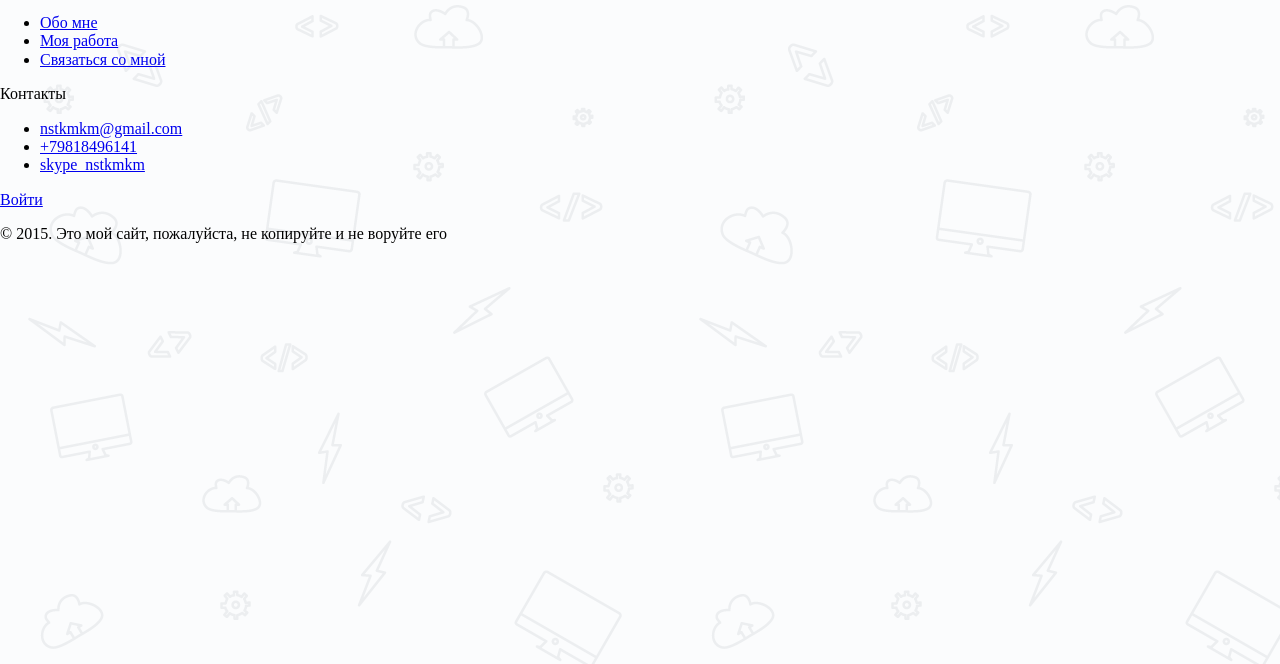
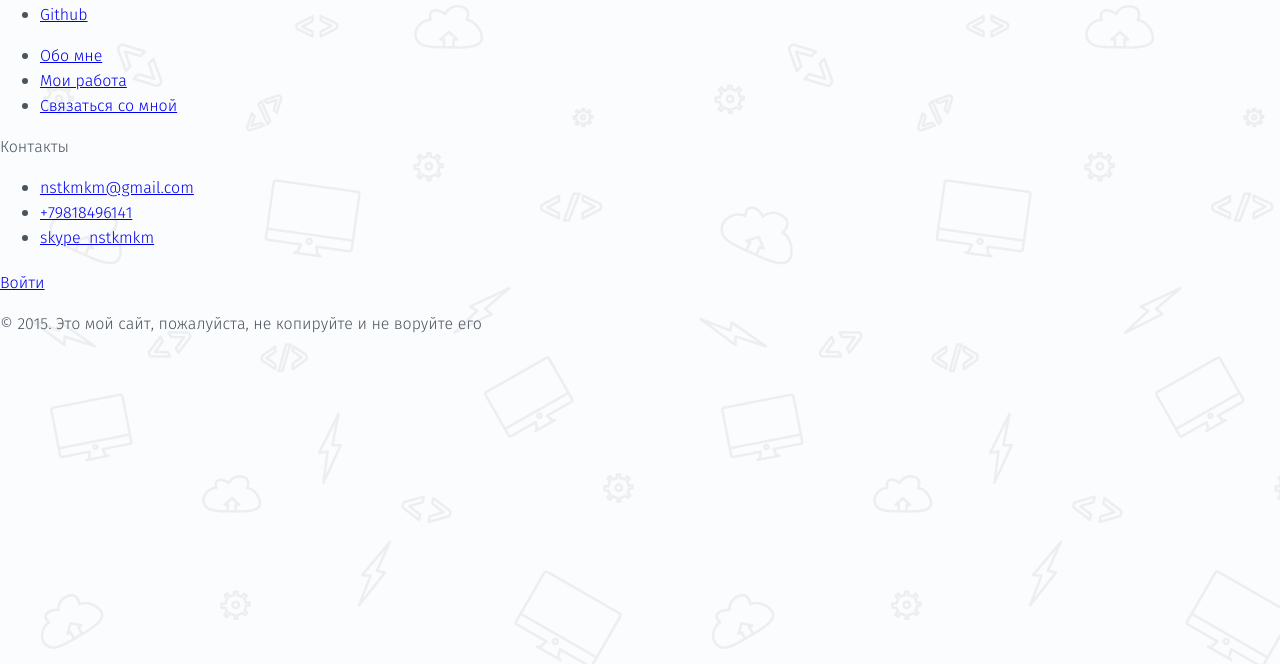
Before and after one commit to nstkm/2, a website: page app/jade/index.jade in a window 1280 px wide. Shown: the part 136-800 px from the top of the page. Drawn offline with nearby package versions, Linux system fonts and the light colour scheme; files that its build step writes are made by us from their sources; files whose address does not match are found by name.

Commit message:
добавлен clerfix

```diff
--- a/app/jade/index.jade
+++ b/app/jade/index.jade
@@ -5,13 +5,14 @@ body
 		div.wrapper
 			div.main-content
 			include ./components/header.jade
+			// Навигация
 			aside.sidebar
 				nav.navigation
 					ul.navigation__list
 						li.navigation__item
 							a.navigation__link--active(href='/index.html') Обо мне
 						li.navigation__item
-							a.navigation__link(href='/mywork.html') Моя работа
+							a.navigation__link(href='/mywork.html') Мои работа
 						li.navigation__item
 							a.navigation__link--border(href='/contactme.html') Связаться со мной
 				div.contacts
@@ -23,8 +24,11 @@ body
 								span.contacts__text +79818496141
 						li.contacts_item.contacts__skype: a.contacts__link(href="skype:skype_nstkmkm?chat")
 								span.contacts__text skype_nstkmkm
+			//Изменяемый контент
 			article.page-content
 				section.about-me
+					h2.about-me__title
+					div.about-me__inner
 
 				section.about-me
 				section.about-me
--- a/app/scss/includes/_fonts.scss
+++ b/app/scss/includes/_fonts.scss
@@ -1,57 +0,0 @@
-@font-face {
-    font-family: 'fira_sansregular';
-    src: url('../fonts/fira/firasans-regular.eot');
-    src: url('../fonts/fira/firasans-regular.eot?#iefix') format('embedded-opentype'),
-    url('../fonts/fira/firasans-regular.woff') format('woff'),
-    url('../fonts/fira/firasans-regular.ttf') format('truetype');
-    font-weight: normal;
-    font-style: normal;
-}
-
-@font-face {
-    font-family: 'fira_sansbook';
-    src: url('../fonts/fira/firasans-book.eot');
-    src: url('../fonts/fira/firasans-book.eot?#iefix') format('embedded-opentype'),
-    url('../fonts/fira/firasans-book.woff') format('woff'),
-    url('../fonts/fira/firasans-book.ttf') format('truetype');
-    font-weight: normal;
-    font-style: normal;
-}
-
-@font-face {
-    font-family: 'fira_sansmedium';
-    src: url('../fonts/fira/firasans-medium.eot');
-    src: url('../fonts/fira/firasans-medium.eot?#iefix') format('embedded-opentype'),
-    url('../fonts/fira/firasans-medium.woff') format('woff'),
-    url('../fonts/fira/firasans-medium.ttf') format('truetype');
-    font-weight: normal;
-    font-style: normal;
-}
-
-@font-face {
-    font-family: 'fira_sanslight';
-    src: url('../fonts/fira/firasans-light.eot');
-    src: url('../fonts/fira/firasans-light.eot?#iefix') format('embedded-opentype'),
-    url('../fonts/fira/firasans-light.woff') format('woff'),
-    url('../fonts/fira/firasans-light.ttf') format('truetype');
-    font-weight: normal;
-    font-style: normal;
-}
-
-@font-face {
-    font-family: 'fira_sanslightItalic';
-    src: url('../fonts/fira/firasans-lightitalic.eot');
-    src: url('../fonts/fira/firasans-lightitalic.eot?#iefix') format('embedded-opentype'),
-    url('../fonts/fira/firasans-lightitalic.woff') format('woff'),
-    url('../fonts/fira/firasans-lightitalic.ttf') format('truetype');
-    font-weight: normal;
-    font-style: normal;
-}
-
-@font-face {
-    font-family: 'ProximaNovaCond';
-    src: url('../fonts/ProximaNova/ProximaNovaCond-Semibold.otf');
-    src: url('../fonts/ProximaNova/ProximaNovaCond-Semibold.otf?#iefix') format('embedded-opentype');
-    font-weight: normal;
-    font-style: normal;
-}
--- a/app/scss/includes/_variables.scss
+++ /dev/null
@@ -1,3 +0,0 @@
-// ПЕРЕМЕННЫЕ
-
-//ШРИФТЫ
--- a/app/scss/main.scss
+++ b/app/scss/main.scss
@@ -1,4 +1,14 @@
-//ШРИФТЫ
+// Шрифты
+
+@font-face {
+	font-family: 'fira_sansregular';
+	src: url('../fonts/fira/firasans-regular.eot');
+	src: url('../fonts/fira/firasans-regular.eot?#iefix') format('embedded-opentype'),
+	url('../fonts/fira/firasans-regular.woff') format('woff'),
+	url('../fonts/fira/firasans-regular.ttf') format('truetype');
+	font-weight: normal;
+	font-style: normal;
+}
 
 @font-face {
 	font-family: 'fira_sansbook';
@@ -30,11 +40,42 @@
 	font-style: normal;
 }
 
+
 // ПЕРЕМЕННЫЕ
+
+$white-text:                        #ffffff;
+$bg-color:                          #eff3f7;
+$font-color:                        #4a545d;
+$title-color:                       #3ba8c0;
+
+$nav-bg-active:                     #3ba8c0;
+$nav-font-color-hover:              #3ba8c0;
+$nav-font-color:                    #959aa8;
+
+$contact-email-color:               #41b9d4;
+$contact-phone-color:               #48cbe8;
+$contact-skype-color:               #51daf8;
+
+//mixins
+
+@mixin clearfix {
+&:before, &:after {
+	content: ' ';
+	display: table;
+}
+&:after {
+	clear: both;
+}
+}
+
+// Main
 
 html {
 	height:100%;
 }
 body {
+	height:100%;
 	background: url(../img/bg.png) repeat;
+	font: normal 1em 'fira_sanslight';
+	color: $font-color;
 }
```
Also changed, not shown: app/css/main.css, app/index.html. Lines whose indentation alone changed are shown as unchanged.
